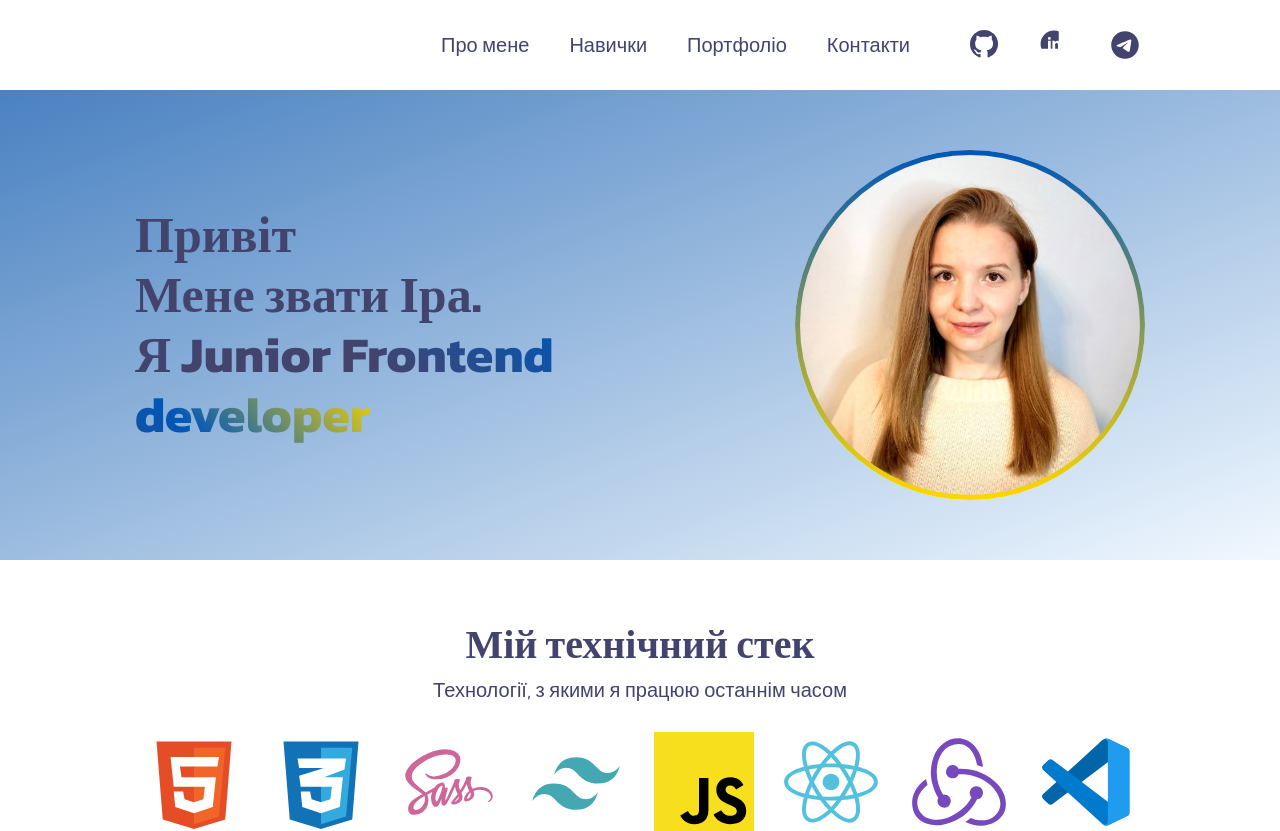
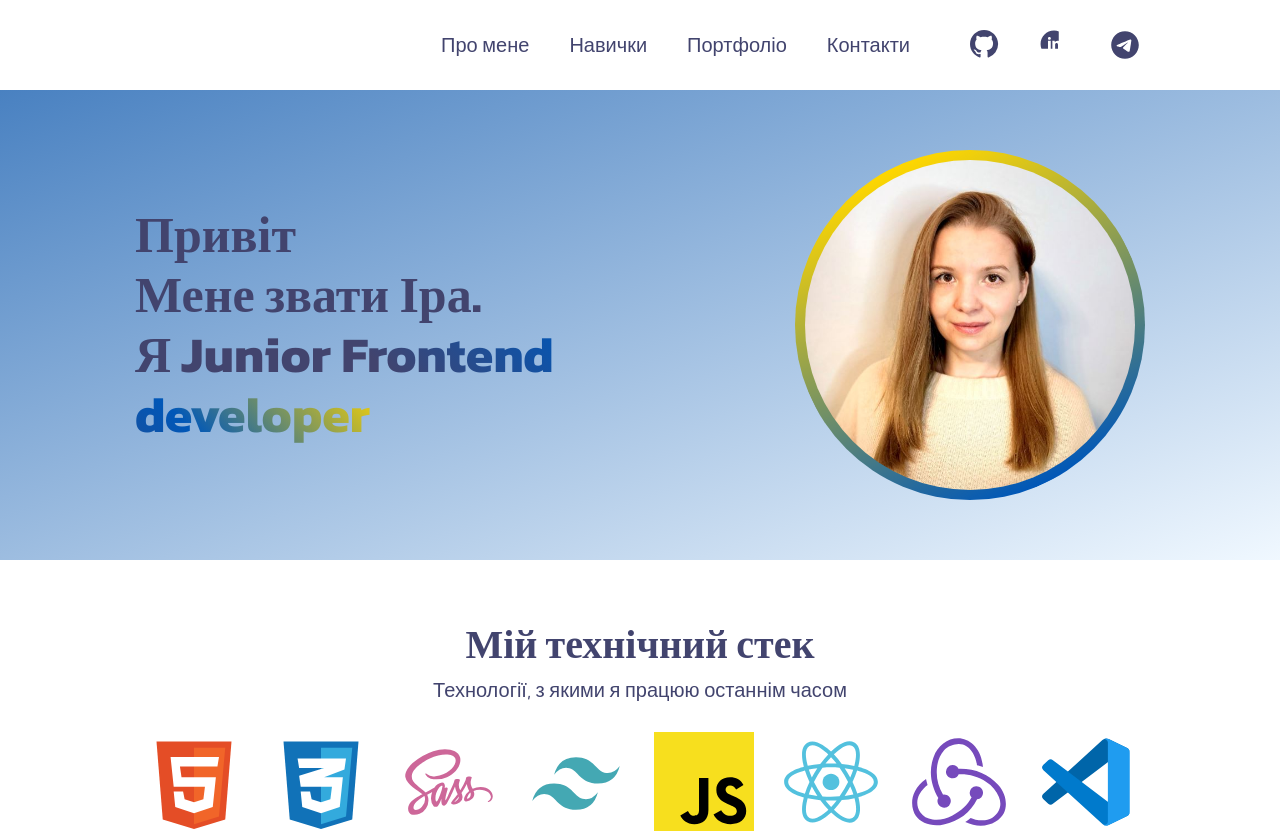
Before and after one commit to IamIrynaPopova/portfolio, a React app: page / in a window 1280 px wide. Shown: the top 831 px of the page. Built offline with nearby package versions, Linux system fonts and the light colour scheme.

Commit message:
added hover,focus and animation

```diff
--- a/src/components/Hero.js
+++ b/src/components/Hero.js
@@ -15,9 +15,7 @@ const Hero = () => {
               </span>
             </h1>
           </div>
-          <div className="hero__img-wrapper">
-            {/* <img className="hero__img" src="./assets/human.jpg" alt="photo" /> */}
-          </div>
+          <div className="hero__img-wrapper"></div>
         </div>
       </div>
     </div>
--- a/src/styles/header.scss
+++ b/src/styles/header.scss
@@ -26,6 +26,11 @@
   margin-right: 20px;
 }
 
+.nav__list__item:hover,
+.nav__list__item:focus {
+  color: #a0cafb;
+}
+
 .nav__contacts {
   display: flex;
   align-items: center;
@@ -51,6 +56,11 @@
   fill: #42446e;
 }
 
+.nav__contacts__svg:hover,
+.nav__contacts__svg:focus {
+  fill: #a0cafb;
+}
+
 .human {
   width: 100px;
   margin-bottom: 20px;
--- a/src/styles/hero.scss
+++ b/src/styles/hero.scss
@@ -29,43 +29,9 @@
   -webkit-text-fill-color: transparent;
 }
 
-// .hero__img-wrapper {
-//   position: relative;
-//   border-radius: 50%;
-//   overflow: hidden;
-// }
-// .hero__img-wrapper::before {
-//   content: "";
-//   position: absolute;
-//   inset: 0;
-//   border-radius: 50%;
-//   padding: 10px;
-//   background: linear-gradient(to top, #ffd700, #0057b8);
-//   -webkit-mask: linear-gradient(#fff 0 0) content-box, linear-gradient(#fff 0 0);
-//   mask-composite: exclude;
-
-// }
-
-// .hero__img-wrapper {
-//   position: relative;
-//   border-radius: 50%;
-//   overflow: hidden;
-// }
-
-// .hero__img {
-//   width: 350px;
-//   height: auto;
-// }
-
-// .hero__img {
-//   width: 350px;
-//   height: auto;
-// }
-
 .hero__img-wrapper {
   width: 350px;
   height: 350px;
-  background-color: white;
   position: relative;
   overflow: hidden;
   border-radius: 50%;
@@ -77,7 +43,7 @@
 .hero__img-wrapper::before {
   content: " ";
   position: absolute;
-  width: 355px;
+  width: 350px;
   height: 100%;
   background: linear-gradient(to top, #ffd700, #0057b8);
   animation: animate 4s linear infinite;
@@ -89,12 +55,12 @@
   border-radius: 50%;
   background-image: url(../assets/human.jpg);
   background-size: cover;
-  width: 340px;
-  height: 340px;
+  width: 330px;
+  height: 330px;
 }
 
 @keyframes animate {
-  50% {
+  0% {
     transform: rotate(0deg);
   }
   100% {
--- a/src/styles/project.scss
+++ b/src/styles/project.scss
@@ -41,6 +41,15 @@
   overflow: hidden;
   box-shadow: 0px 5px 10px 0px rgba(0, 0, 0, 0.5);
   background-color: aliceblue;
+  transition-property: box-shadow, transform;
+  transition-duration: 250ms;
+  transition-timing-function: linear;
+}
+
+.projects__item:hover,
+.projects__item:focus {
+  transform: scale(1.1);
+  box-shadow: 0px 5px 10px 0px #1161bd;
 }
 
 .projects__image {
--- a/src/styles/stack.scss
+++ b/src/styles/stack.scss
@@ -8,7 +8,7 @@
   align-items: center;
 }
 .stack__title {
-    font-family: "Kanit-Bold";
+  font-family: "Kanit-Bold";
   font-size: 40px;
   font-weight: 600;
   line-height: 1.2;
@@ -29,6 +29,11 @@
 }
 
 .stack__item {
+
+}
+
+.stack__item:hover,.stack__item:focus {
+
 }
 
 .stack__svg {
```
